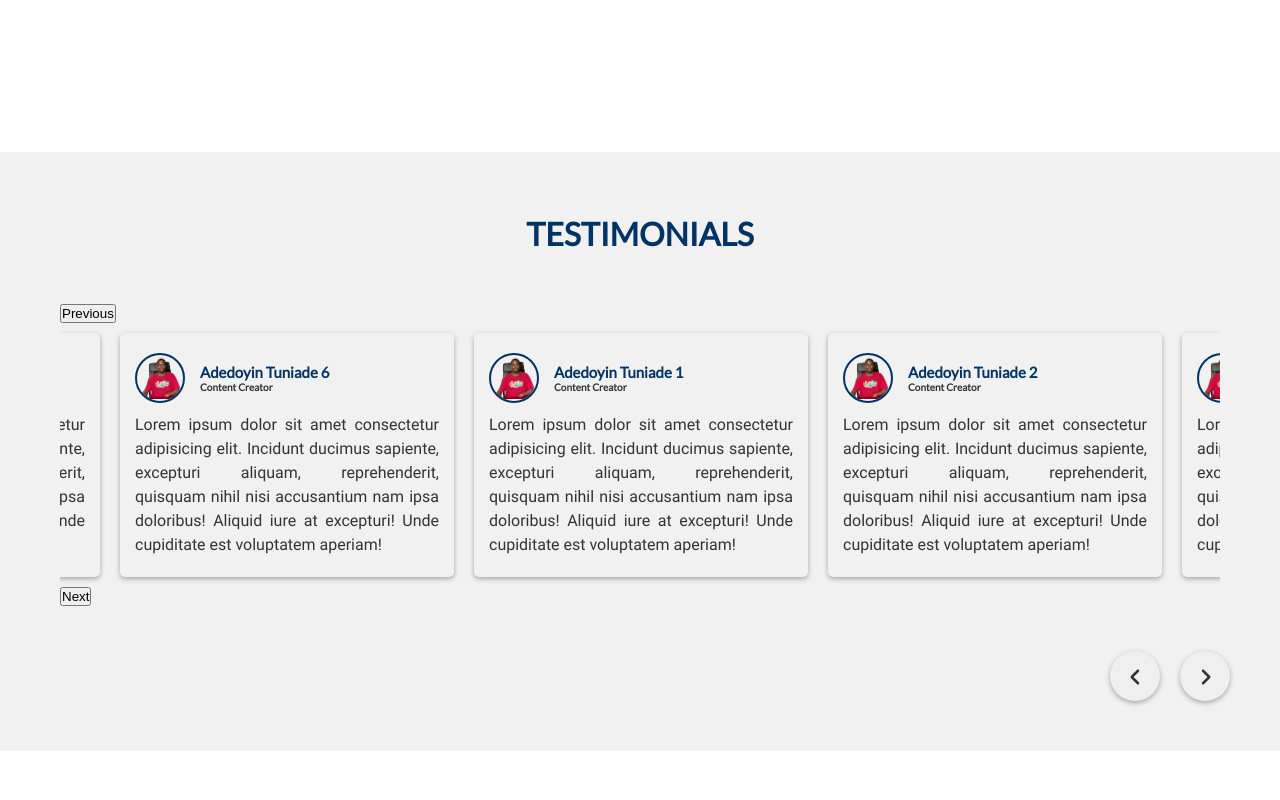
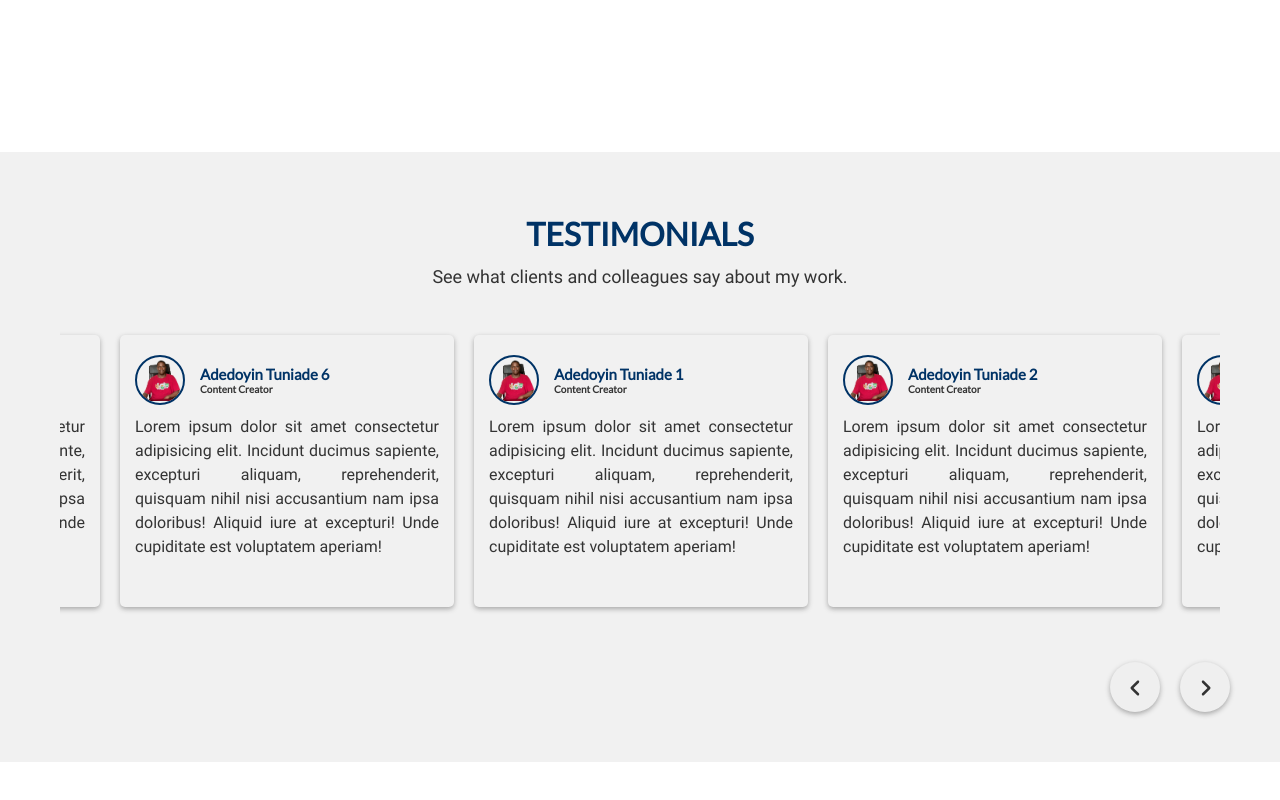
Before and after one commit to TaofeeTech/personal, a plain HTML site: page index.html in a window 1280 px wide. Shown: the part 4064-4864 px from the top of the page. Drawn offline with Linux system fonts and the light colour scheme.

Commit message:
add paragraph to the testimony section and make the default slick control button hidden using !importan

```diff
--- a/Assets/CSS/styles.css
+++ b/Assets/CSS/styles.css
@@ -620,6 +620,15 @@ h3.project-title a:hover {
     text-align: center;
     line-height: calc(32px * 2);
     text-transform: uppercase;
+
+}
+
+.testimonials p {
+    text-align: center;
+    color: var(--dark-gray);
+    font-family: roboto;
+    /* text-transform: capitalize; */
+    font-size: 18px;
     margin-bottom: 28px;
 }
 
@@ -640,7 +649,7 @@ h3.project-title a:hover {
 
 .slick-prev,
 .slick-next {
-  display: none; /* Hide the previous and next arrows */
+  display: none !important; /* Hide the previous and next arrows */
 }
 
 
--- a/index.html
+++ b/index.html
@@ -202,6 +202,8 @@
     <section class="testimonials" id="testimony" data-aos="zoom-in">
 
         <h3>testimonials</h3>
+
+        <p>See what clients and colleagues say about my work.</p>
 
         <div class="testimony-container">
 
```
